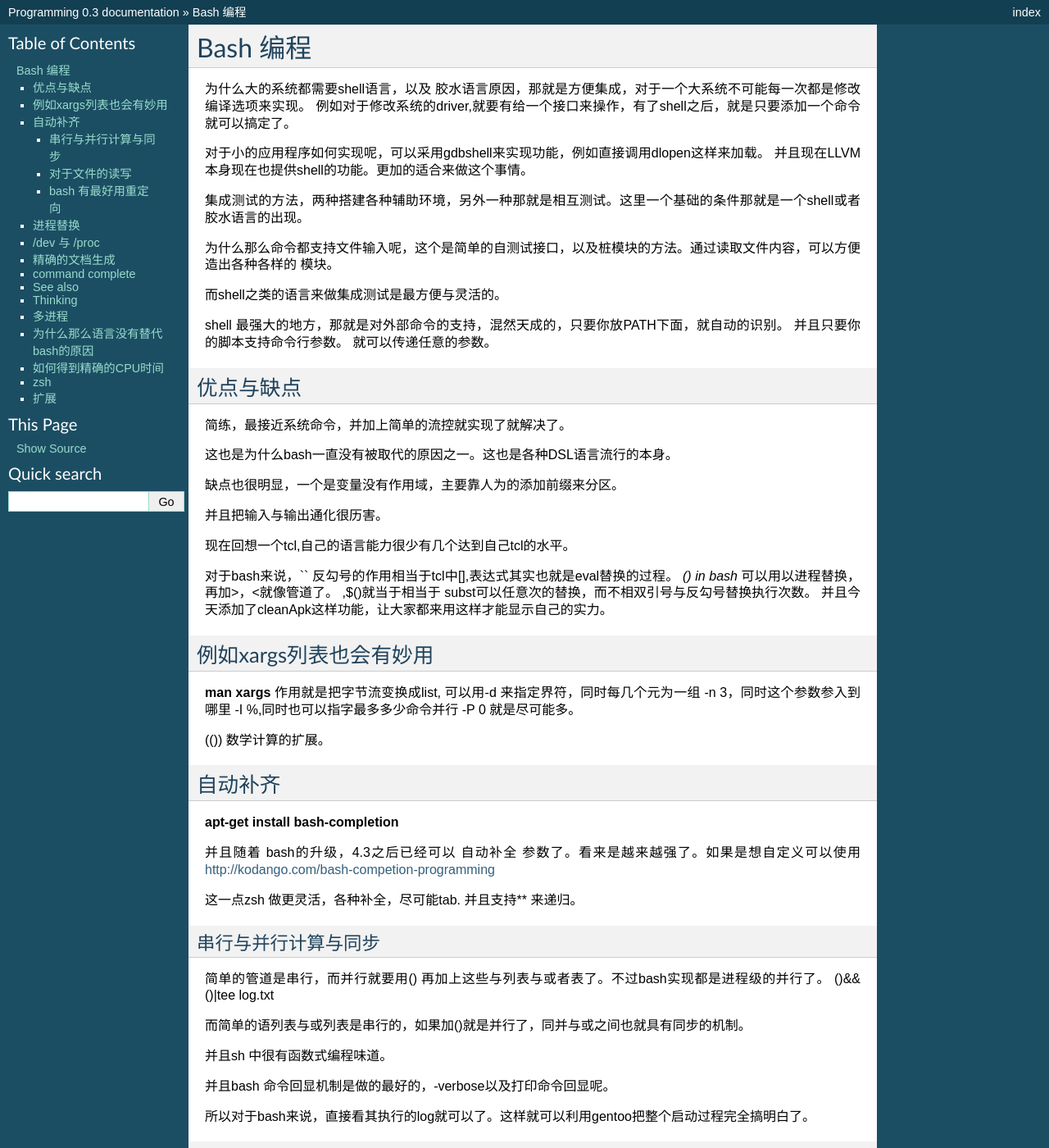
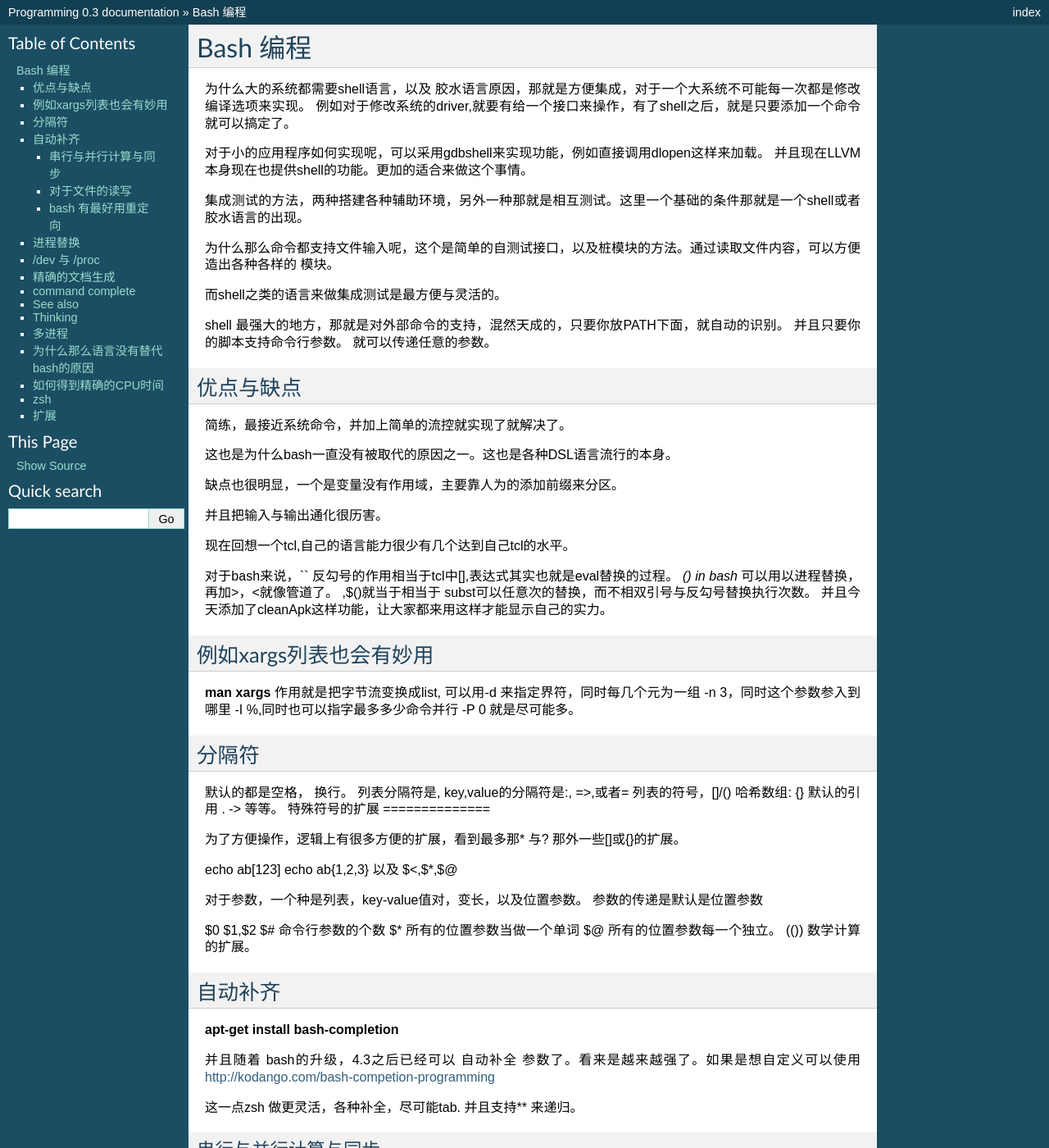
Before and after one commit to gwli/Programming, a Sphinx documentation site: the page built from source/content/Stage_1/Bash.rst, in a window 1280 px wide and 1400 px high. Shown: the whole window at 82% size. Built offline with Sphinx 7.4.7, drawn with Linux system fonts in a browser that asks for light colours; some of the changed text lies outside the part shown.

Commit message:
bash 的分隔符

```diff
--- a/source/content/Stage_1/Bash.rst
+++ b/source/content/Stage_1/Bash.rst
@@ -45,7 +45,35 @@ shell 最强大的地方，那就是对外部命令的支持，混然天成的
    find -iname "lib*.so" |xargs -I % mv %  ./backdir/
    find -iname "lib*.so"|xargs -d '\n' -I % mv % ./backdir/
 
+
+分隔符
+======
+
+默认的都是空格， 换行。
+列表分隔符是,
+key,value的分隔符是:, =>,或者=
+列表的符号，[]/()
+哈希数组:  {}
+默认的引用 . -> 等等。
+特殊符号的扩展
+==============
+
+为了方便操作，逻辑上有很多方便的扩展，看到最多那* 与? 那外一些[]或{}的扩展。
+
+echo ab[123]
+echo ab{1,2,3}
+以及 $<,$*,$@
+
+
+对于参数，一个种是列表，key-value值对，变长，以及位置参数。 参数的传递是默认是位置参数
+
+$0 $1,$2
+$# 命令行参数的个数
+$* 所有的位置参数当做一个单词
+$@ 所有的位置参数每一个独立。
 (()) 数学计算的扩展。
+
+
 
 自动补齐
 ========
@@ -143,7 +171,10 @@ bash 有最好用重定向
 
 :command:`diff <(ls $first_directory) < (ls $second_directory)` 把半命令的输出直接来对比。
 
-这个正是自己一直要想要的结果吗。
+这个正是自己一直要想要的结果吗。 这样就不需要临时文件。
+
+
+shell 的强大，就在于各种替换与连接替换。 对于任意代码块可以用 {} < 来取输入，
 
 
 /dev 与 /proc
```
